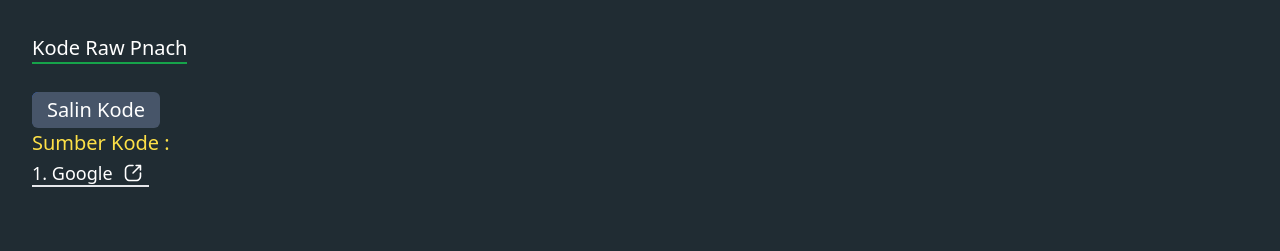
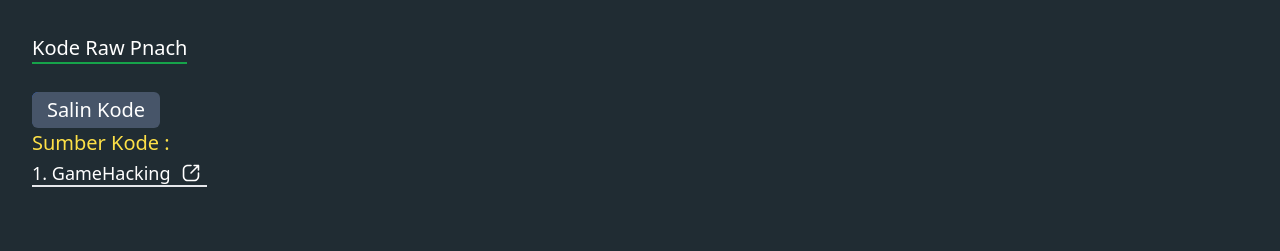
Before and after one commit to Eszuri/CHEAT_GAME_PS2, a React (Vite) app: page /defjam in a window 1280 px wide. Shown: the part 2662-2913 px from the top of the page. Built offline with nearby package versions, Linux system fonts and the light colour scheme; no server answers; the HTML template or start-up script is replaced by a standard one.

Commit message:
Update DefJamForNy.jsx

```diff
--- a/src/list-cheat/DefJamForNy.jsx
+++ b/src/list-cheat/DefJamForNy.jsx
@@ -62,7 +62,7 @@ function DefJamForNy() {
             </div>
             <BoilerplateRawPNACH urlFile="/4538436F.pnach" />
             <SourceCode />
-            <LinkSourceCode urlSumberKode="https://www.google.com/" namaSumberKode="1. Google" />
+            <LinkSourceCode urlSumberKode="https://gamehacking.org/game/103490" namaSumberKode="1. GameHacking" />
             <Ps2PageDownloadLink
                 namaFile="4538436F.pnach"
                 dateFile="2023"
```
